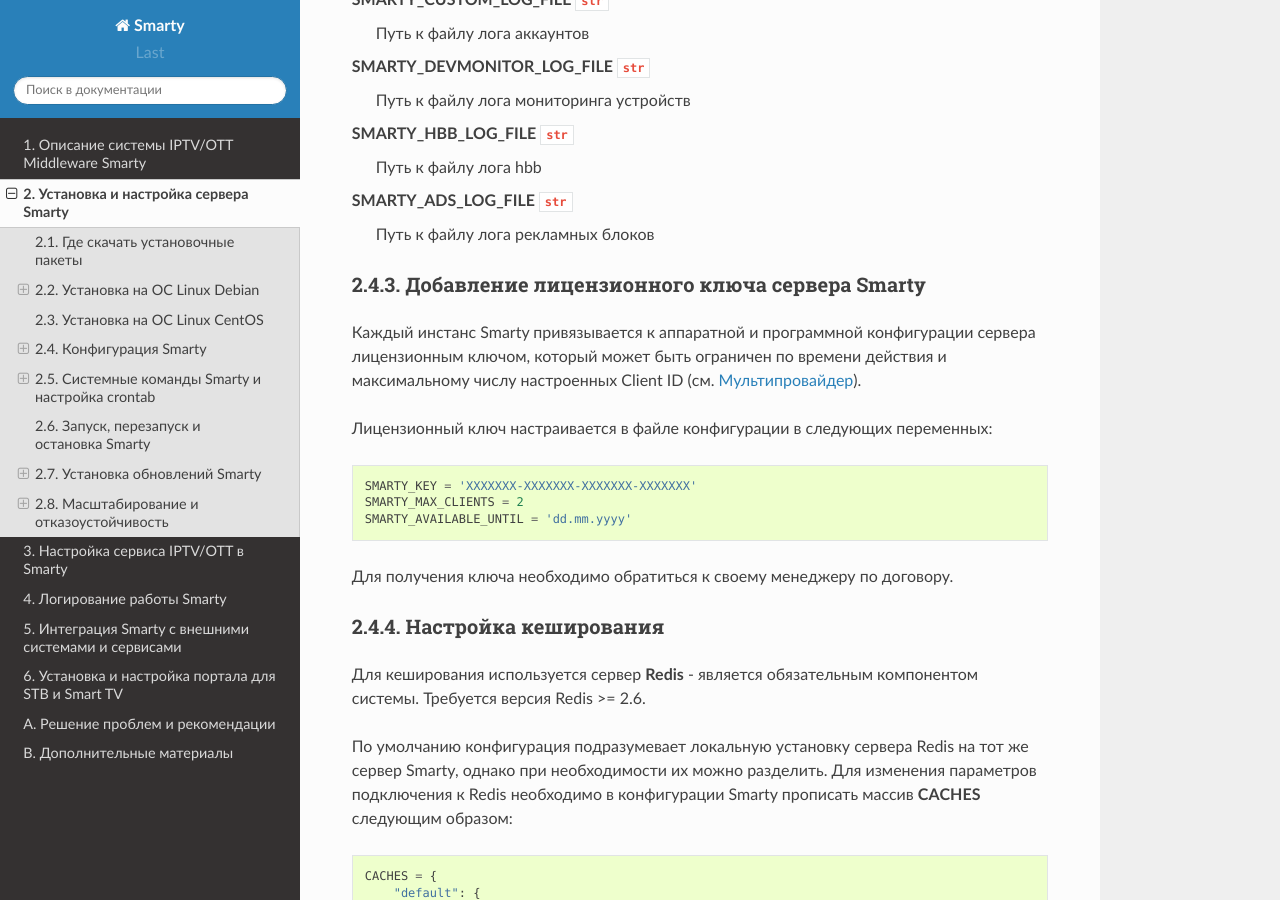
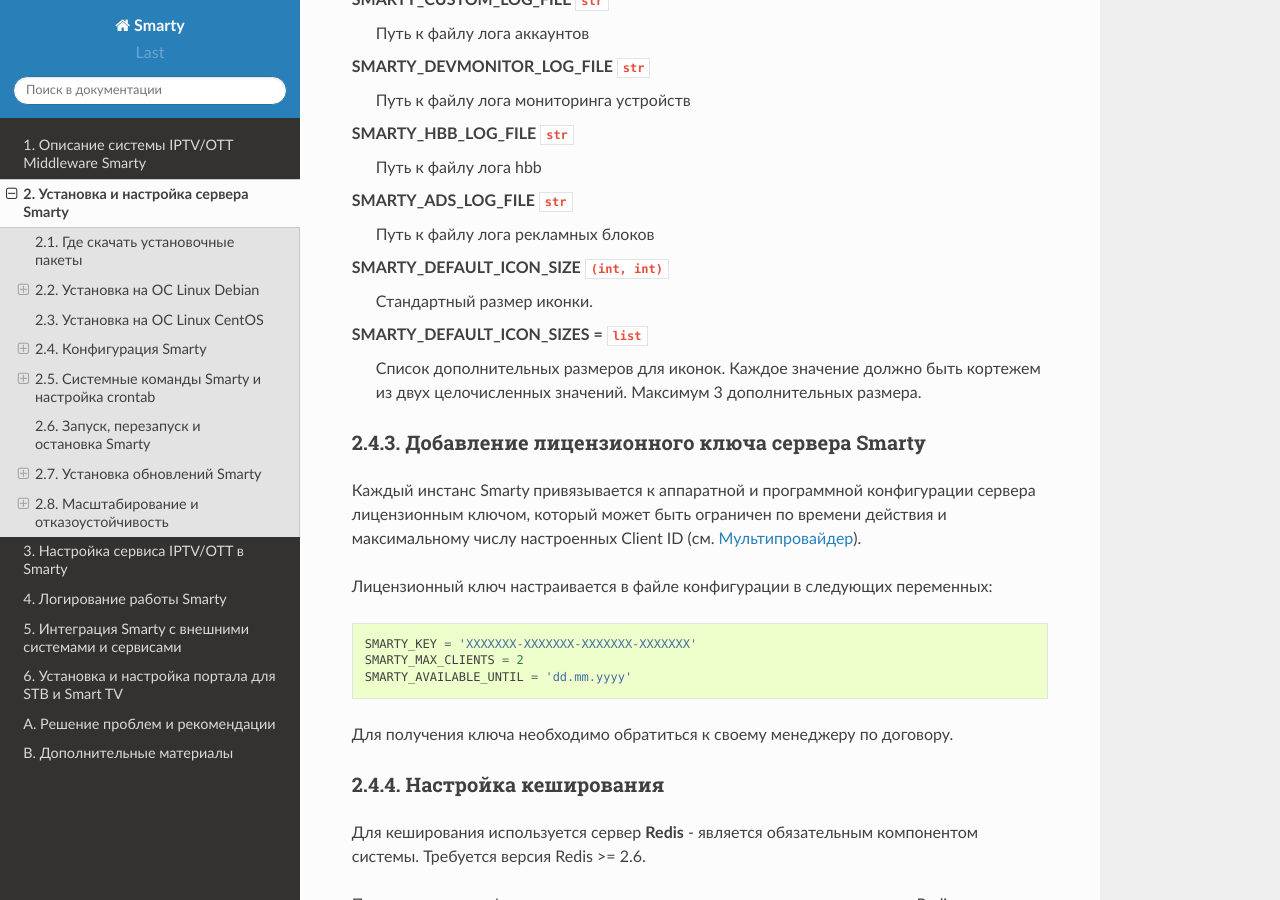
Before and after one commit to sergey-yakovlev/smarty-docs, a Sphinx documentation site: the page built from source/installation_and_configuration.rst, in a window 1280 px wide and 900 px high, scrolled down 12650 px. Built offline with Sphinx 7.4.7 and the Read the Docs theme 2.0.0, drawn with Linux system fonts in a browser that asks for light colours.

Commit message:
Описание настройки SMARTY_DEFAULT_ICON_SIZE и SMARTY_DEFAULT_ICON_SIZES

```diff
--- a/source/installation_and_configuration.rst
+++ b/source/installation_and_configuration.rst
@@ -565,6 +565,13 @@
 
 SMARTY_ADS_LOG_FILE ``str``
   Путь к файлу лога рекламных блоков
+
+SMARTY_DEFAULT_ICON_SIZE ``(int, int)``
+  Стандартный размер иконки.
+
+SMARTY_DEFAULT_ICON_SIZES = ``list``
+  Список дополнительных размеров для иконок. Каждое значение должно быть кортежем из двух целочисленных значений.
+  Максимум 3 дополнительных размера.
 
 
 .. _license-settings:
```
